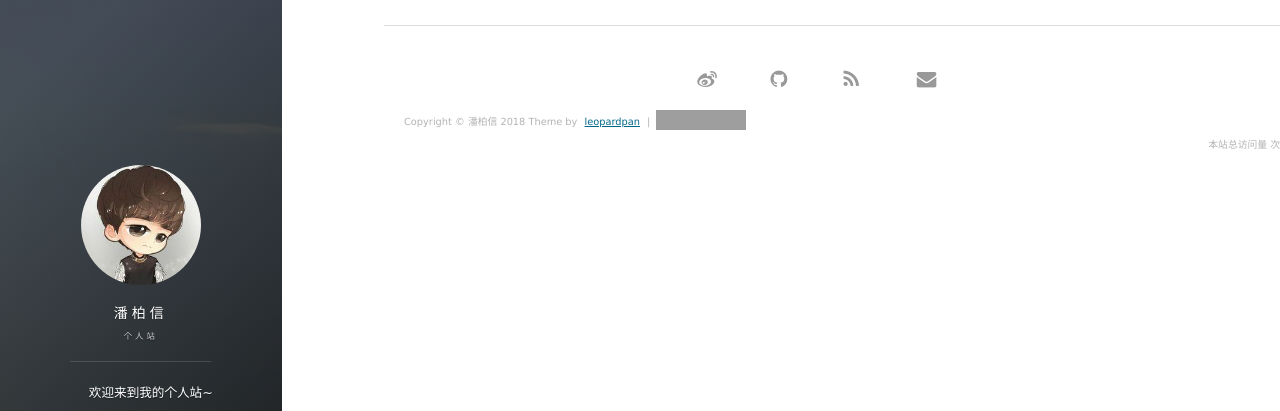
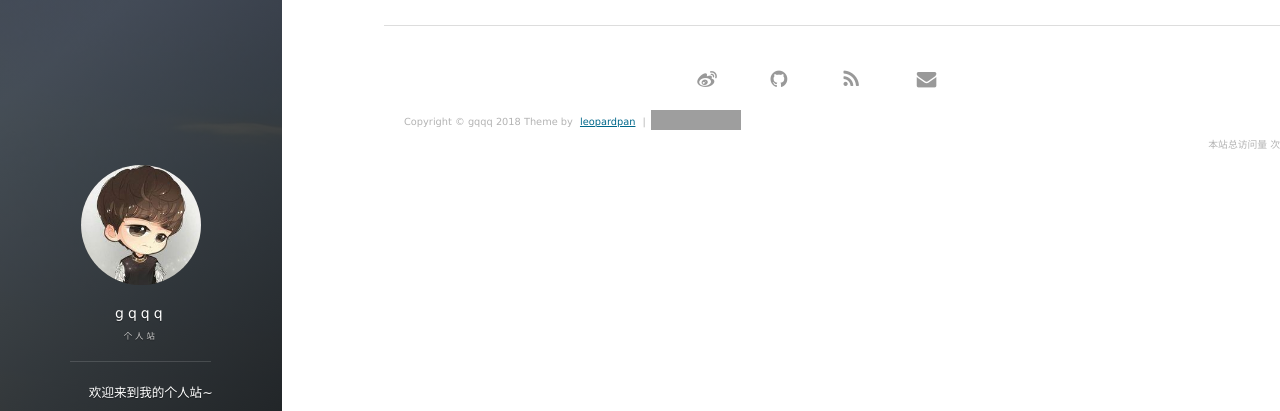
Before and after one commit to Gaomeifang/Gaomeifang.github.io, a Jekyll site: the page built from archive.html, in a window 1280 px wide. Shown: the part 123-534 px from the top of the page. Built offline with Jekyll 4.4.1, drawn with Linux system fonts in a browser that asks for light colours; nearby versions of some CDN libraries; comment, search, counter and statistics services are not loaded; grey boxes are pictures that could not be loaded.

Commit message:
Update _config.yml

```diff
--- a/_config.yml
+++ b/_config.yml
@@ -1,5 +1,5 @@
 # Basic
-title: 潘柏信
+title: gqqq
 subtitle: 个人站
 description: 欢迎来到我的个人站~
 # 头像里面的标题
```
